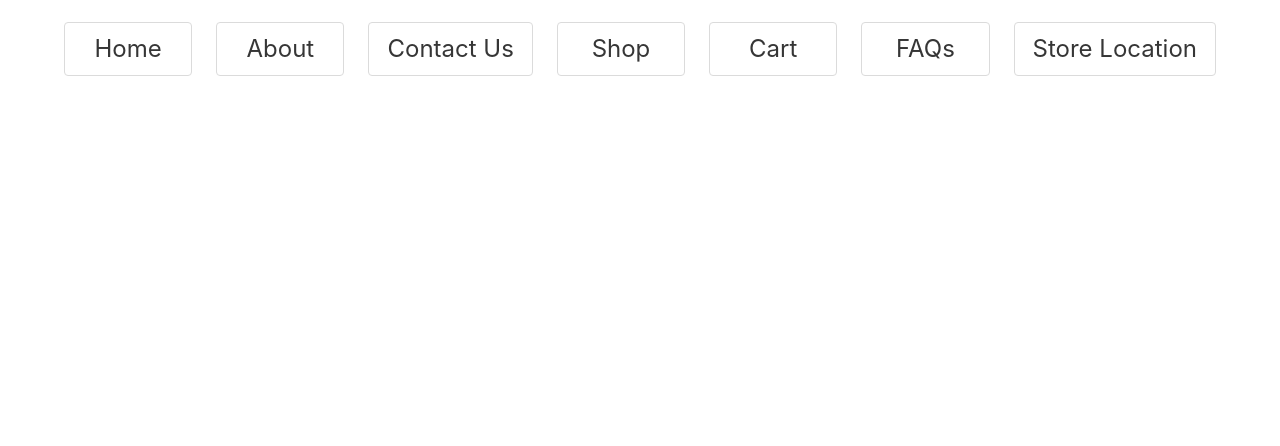
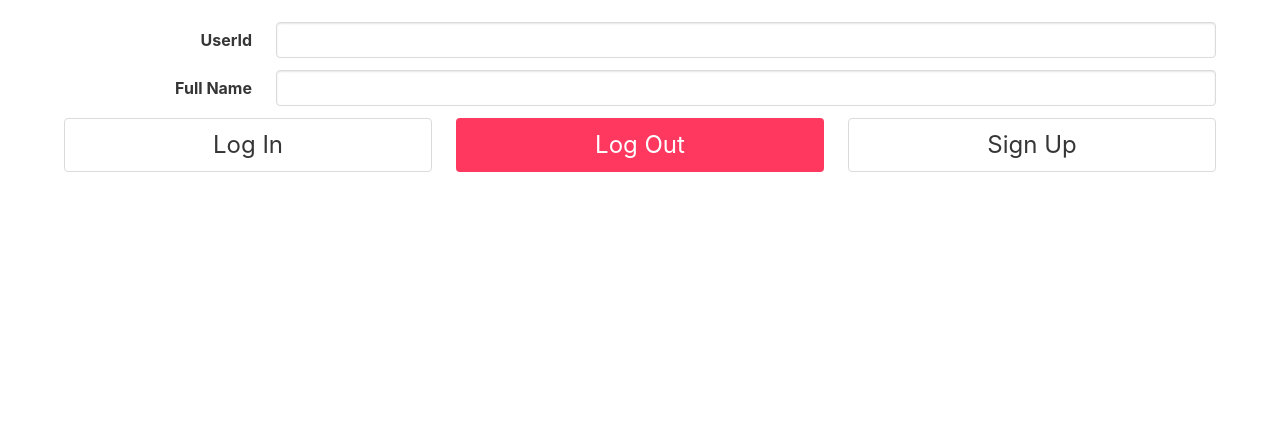
Before and after one commit to PrinceMerluza/purecloud-altocloud-tester-site, a plain HTML site: page docs/index.html in a window 1280 px wide. Shown: the part 354-800 px from the top of the page. Drawn offline with nearby package versions, Linux system fonts and the light colour scheme.

Commit message:
Add account login

```diff
--- a/docs/index.html
+++ b/docs/index.html
@@ -14,8 +14,6 @@
     ac('init', '03671e89-0883-48b0-8284-cd5260c38745', { region: 'use1' });
     ac('pageview');
   </script>
-  <script src="scripts/controller.js"></script>
-
   <title>PureCloud AltoCloud Quick Tester</title>
 </head>
 <body>
@@ -81,47 +79,56 @@
       <div class="container">
         <h1 class="title">Acount Related</h1>
         <h2 class="subtitle">
-          <strong>Status: </strong> <span id="page-status">Currently at home</span>
+          <strong>Status: </strong> <span id="account-status">No user</span>
         </h2>
+
+        <!-- Credentials Form -->
+        <div class="field is-horizontal">
+          <div class="field-label is-normal">
+            <label class="label">UserId</label>
+          </div>
+          <div class="field-body">
+            <div class="field">
+              <p class="control">
+                <input id="inputUserID" class="input" type="text" placeholder="">
+              </p>
+            </div>
+          </div>
+        </div>
+        <div class="field is-horizontal">
+          <div class="field-label is-normal">
+            <label class="label">Full Name</label>
+          </div>
+          <div class="field-body">
+            <div class="field">
+              <p class="control">
+                <input id="inputFullName" class="input" type="text" placeholder="">
+              </p>
+            </div>
+          </div>
+        </div>
 
         <div class="columns">
           <div class="column">
-            <button class="button is-large is-fullwidth" onclick="goToHome()">
-              Home
+            <button class="button is-large is-fullwidth" onclick="logInPress()">
+              Log In
             </button>
           </div>
           <div class="column">
+              <button class="button is-large is-fullwidth is-danger" onclick="logOut()">
+                Log Out
+              </button>
+            </div>
+          <div class="column">
             <button class="button is-large is-fullwidth" onclick="goToAbout()">
-              About
-            </button>
-          </div>
-          <div class="column">
-            <button class="button is-large is-fullwidth" onclick="goToContactUs()">
-              Contact Us
-            </button>
-          </div>
-          <div class="column">
-            <button class="button is-large is-fullwidth" onclick="goToShop()">
-              Shop
-            </button>
-          </div>
-          <div class="column">
-            <button class="button is-large is-fullwidth">
-              Cart
-            </button>
-          </div>
-          <div class="column">
-            <button class="button is-large is-fullwidth" onclick="goToFAQs()">
-              FAQs
-            </button>
-          </div>
-          <div class="column">
-            <button class="button is-large is-fullwidth" onclick="goToLocations()">
-              Store Location
+              Sign Up
             </button>
           </div>
         </div>
       </div>
     </section>
+
+
+    <script src="scripts/controller.js"></script>
 </body>
 </html>
--- a/docs/scripts/controller.js
+++ b/docs/scripts/controller.js
@@ -1,3 +1,4 @@
+
 // Page Navigation
 function goToPage(page){
     console.log(`Go to: ${ page }`);
@@ -39,3 +40,49 @@ function goToPage(page){
             break;
     }
 }
+
+function logInPress(){
+    // Get values from form
+    const userID = document.getElementById('inputUserID').value;
+    const fullName = document.getElementById('inputFullName').value;
+
+    // Save to storage
+    localStorage.setItem('userID', userID);
+    localStorage.setItem('fullName', fullName);
+
+    logIn(userID, fullName);
+}
+
+function logIn(userID, fullName){
+    const accountStatusElem = document.getElementById('account-status');
+
+    // View
+    accountStatusElem.textContent = `${userID} - ${fullName}`;
+
+    // AltoCloud
+    ac('identify', userID, { givenName: fullName })
+
+    console.log(`Logged in as ${fullName}`);
+}
+
+function logOut(){
+    const accountStatusElem = document.getElementById('account-status');
+
+    // Remove from localStorage
+    localStorage.removeItem('userID');
+    localStorage.removeItem('fullName');
+
+    // View
+    accountStatusElem.textContent = 'No User';
+
+    // AltoCloud
+    ac('identify', null);
+
+    console.log('Logged Out');
+}
+
+
+// Login automatically on page load
+if(localStorage.getItem('userID') && localStorage.getItem('fullName')){
+    logIn(localStorage.getItem('userID'), localStorage.getItem('fullName'));
+}
```
